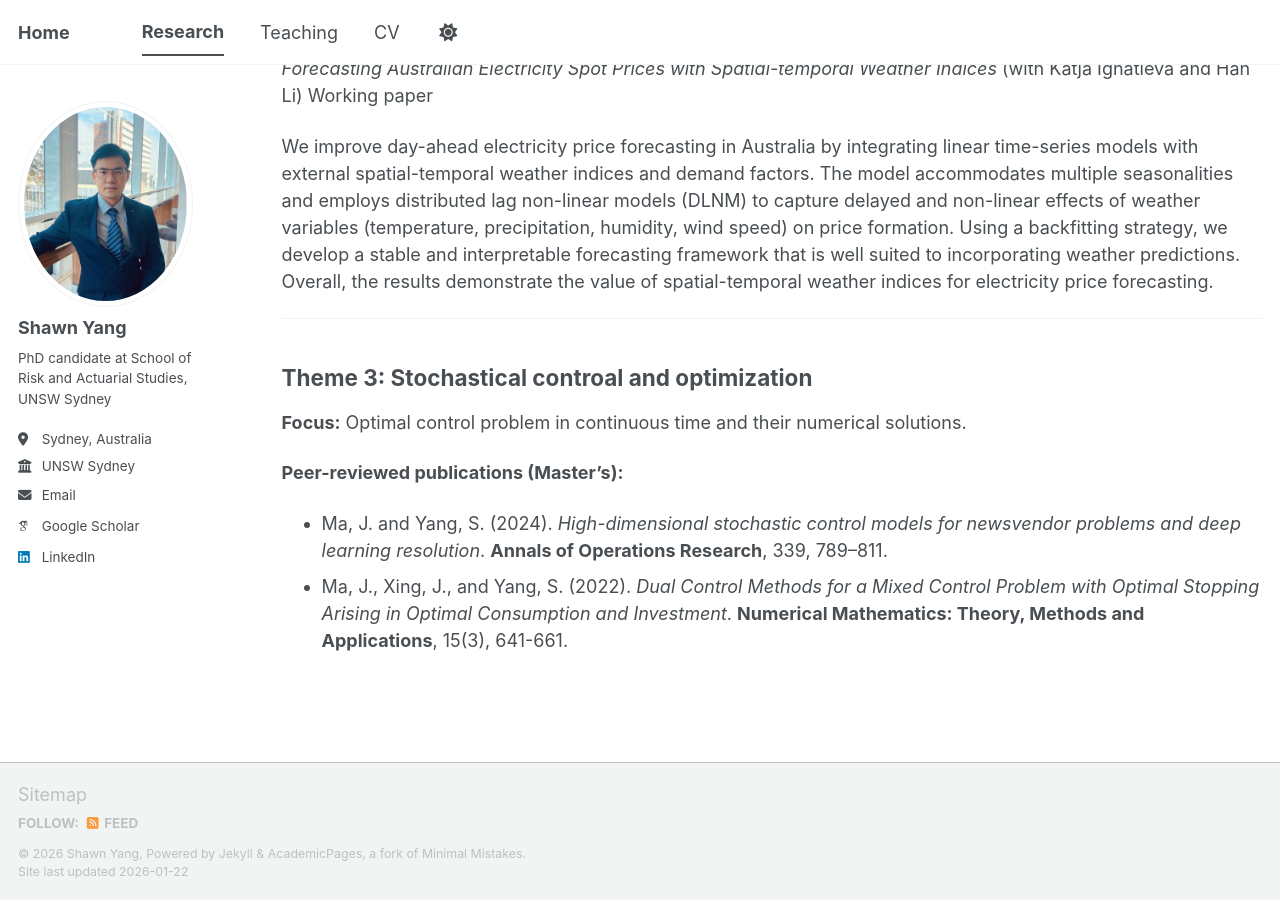
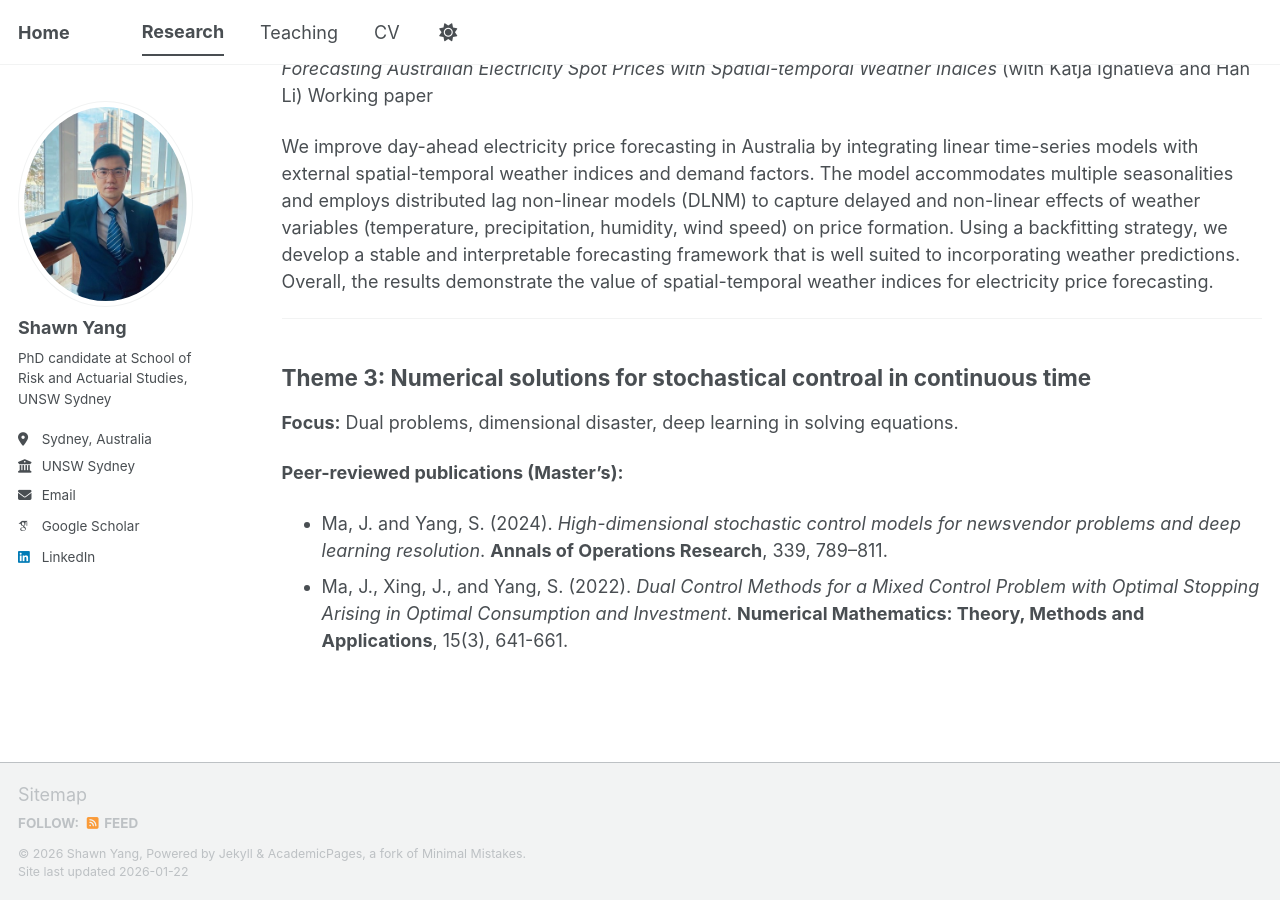
Before and after one commit to Shawnyangbest/Shawnyangbest, a Jekyll site: the page built from _pages/research.md, in a window 1280 px wide and 900 px high, scrolled down 1009 px. Built offline with Jekyll 4.4.1, drawn with Linux system fonts in a browser that asks for light colours; some web fonts are replaced; a script bundle is joined from its source files by our own code; library files that are not in the unit come from our copies.

Commit message:
Update research.md

```diff
--- a/_pages/research.md
+++ b/_pages/research.md
@@ -32,8 +32,8 @@ We improve day-ahead electricity price forecasting in Australia by integrating l
 
 ---
 
-## Theme 3: Stochastical controal and optimization
-**Focus:** Optimal control problem in continuous time and their numerical solutions.
+## Theme 3: Numerical solutions for stochastical controal in continuous time
+**Focus:** Dual problems, dimensional disaster, deep learning in solving equations.
 
 **Peer-reviewed publications (Master’s):**
 - Ma, J. and Yang, S. (2024). *High-dimensional stochastic control models for newsvendor problems and deep learning resolution*. **Annals of Operations Research**, 339, 789–811.
```
